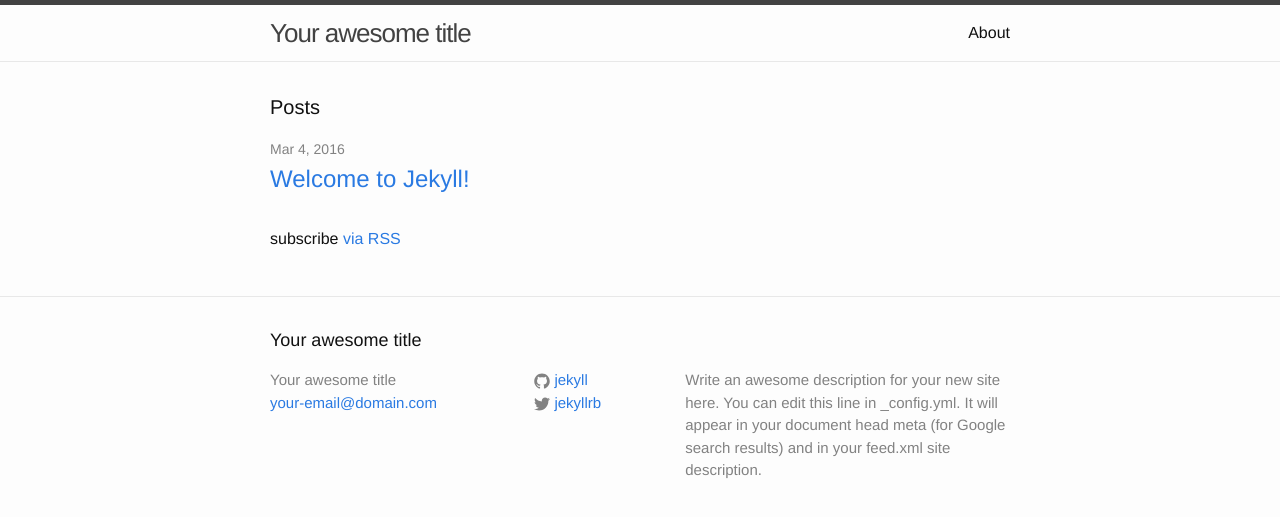
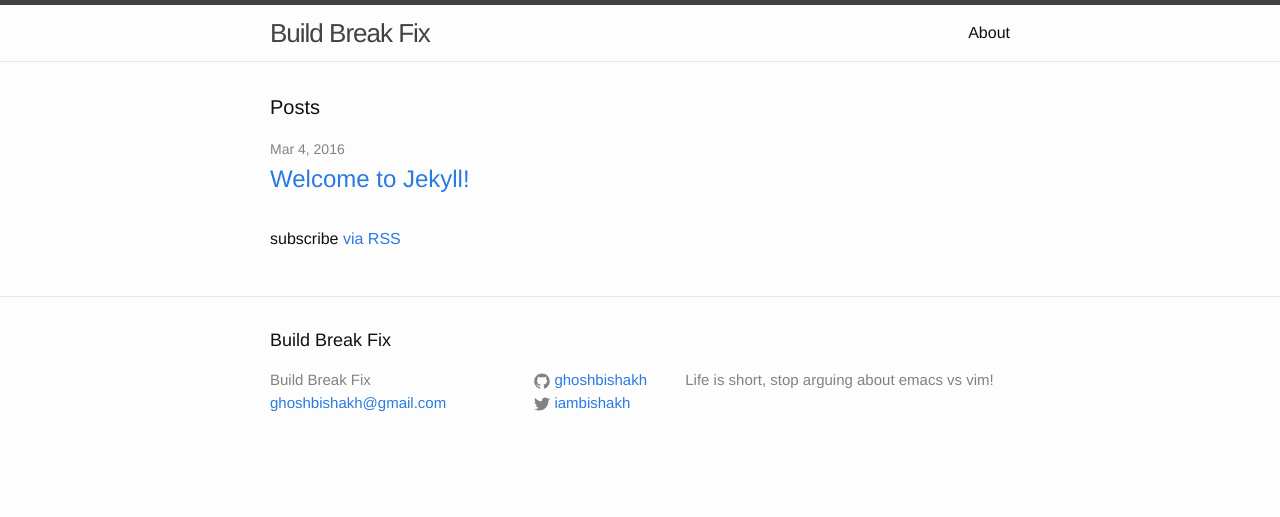
Before and after one commit to ghoshbishakh/blog, a Jekyll site: the page built from index.html, in a window 1280 px wide. Shown: the top 517 px of the page. Built offline with Jekyll 4.4.1, drawn with Linux system fonts in a browser that asks for light colours.

Commit message:
Update settings

```diff
--- a/Gemfile
+++ b/Gemfile
@@ -1,2 +1,3 @@
 source 'https://rubygems.org'
 gem 'github-pages'
+gem 'kramdown'
--- a/_config.yml
+++ b/_config.yml
@@ -6,16 +6,14 @@
 # 'jekyll serve'. If you change this file, please restart the server process.
 
 # Site settings
-title: Your awesome title
-email: your-email@domain.com
-description: > # this means to ignore newlines until "baseurl:"
-  Write an awesome description for your new site here. You can edit this
-  line in _config.yml. It will appear in your document head meta (for
-  Google search results) and in your feed.xml site description.
+title: Build Break Fix
+email: ghoshbishakh@gmail.com
+description: >
+  Life is short, stop arguing about emacs vs vim!
 baseurl: "" # the subpath of your site, e.g. /blog
-url: "http://yourdomain.com" # the base hostname & protocol for your site
-twitter_username: jekyllrb
-github_username:  jekyll
+url: "http://ghoshbishakh.github.io/blog" # the base hostname & protocol for your site
+twitter_username: iambishakh
+github_username:  ghoshbishakh
 
 # Build settings
 markdown: kramdown
```
Also changed, not shown: Gemfile.lock.
